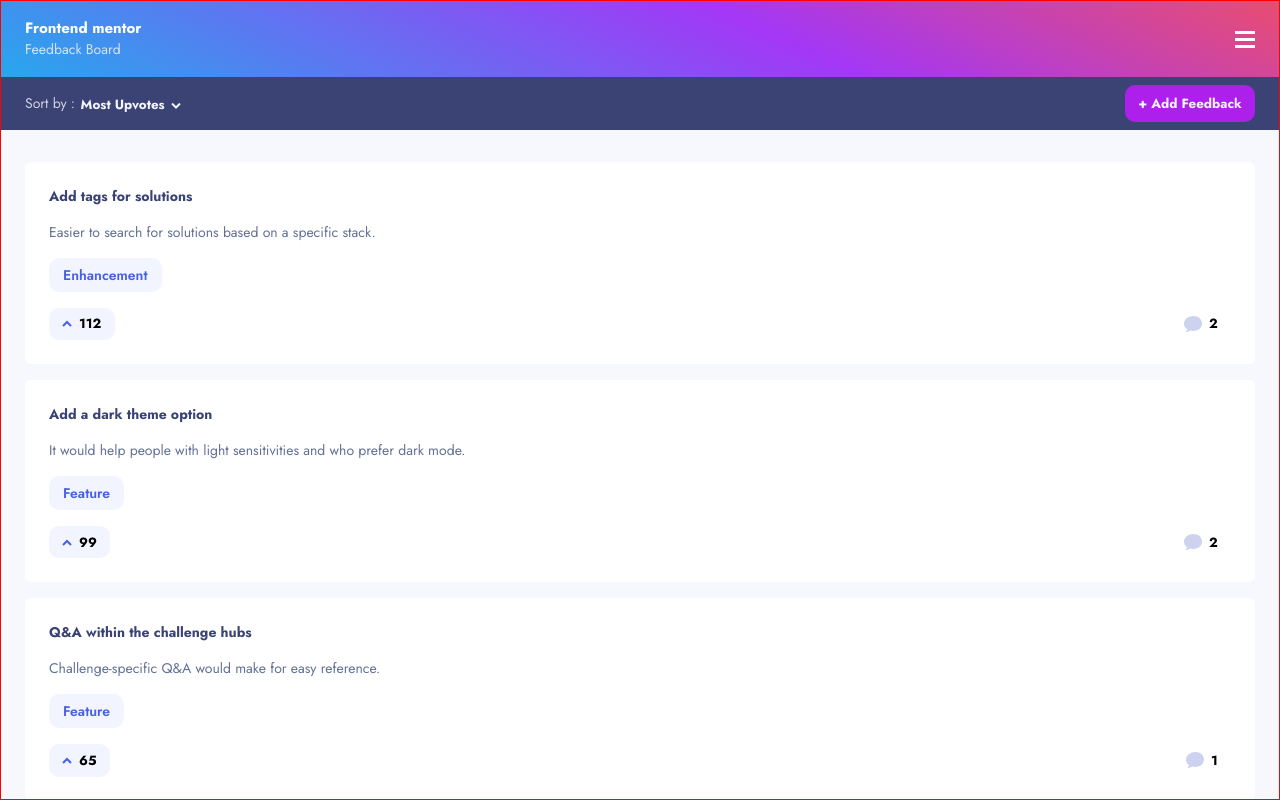
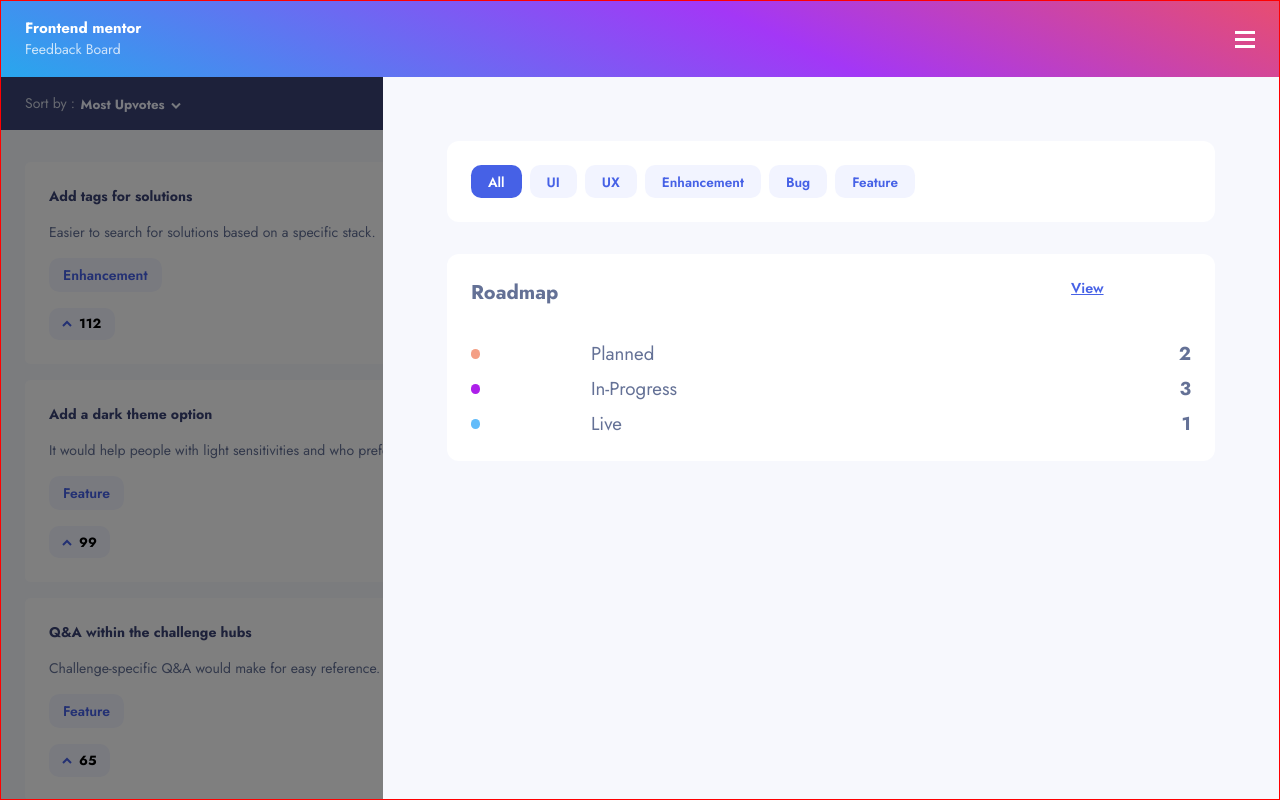
Before and after one commit to ReversalGM/product-feedback-app, a React (Vite) app: page / in a window 1280 px wide. Both pictures are taken after a click on the button 1245 px from the left and 39 px from the top of the page. Built offline with nearby package versions, Linux system fonts and the light colour scheme.

Commit message:
style: Improve header menu appearance and functionality, add animations.

```diff
--- a/src/components-pages/FeedbackMain/FeedbackMain.css
+++ b/src/components-pages/FeedbackMain/FeedbackMain.css
@@ -17,6 +17,8 @@
   background-size: cover;
   color: var(--primary-white);
   padding: 1rem 1.5rem;
+  /* make header and header menu appear above filters and feedback list */
+  z-index: 1;
 }
 
 .feedback__header-title {
@@ -38,18 +40,41 @@
   background: transparent;
 }
 
+.feedback__menu-backdrop {
+  position: absolute;
+  top: 100%;
+  right: 0;
+  width: 100vw;
+  background: black;
+
+  overflow: hidden; /* Hide the element content, while height = 0 */
+  height: 0;
+  opacity: 0;
+  transition: height 0ms 300ms ease-out, opacity 300ms 0ms ease-out;
+}
+
+.feedback__menu-backdrop.opened {
+  height: 100vh;
+  opacity: 0.5;
+  transition: height 0ms 0ms ease-in, opacity 300ms 0ms ease-in;
+}
+
 .feedback__menu {
-  /* transform: translateX(100%); */
   position: absolute;
   background-color: var(--secondary-white);
   z-index: 1;
   top: 100%;
-
+  right: 0;
+  width: 70vw;
+  height: 100vh;
   padding: 5%;
+  transform: translateX(100%);
+  transition: transform 300ms ease-out;
 }
 
 .feedback__menu.opened {
   transform: none;
+  transition: transform 300ms ease-in;
 }
 
 .menu-group {
--- a/src/components-pages/FeedbackMain/FeedbackMain.jsx
+++ b/src/components-pages/FeedbackMain/FeedbackMain.jsx
@@ -36,7 +36,13 @@
           <img src="/src/assets/shared/mobile/icon-hamburger.svg"></img>
         </button>
 
-        {/* <div className={"feedback__menu" + (menuOpen ? " opened" : "")}>
+        <div
+          className={`feedback__menu-backdrop ${menuOpen && "opened"}`}
+          onClick={() => {
+            setMenuOpen(false)
+          }}
+        ></div>
+        <div className={`feedback__menu ${menuOpen && "opened"}`}>
           <div className="menu-group">
             <CategoryMenu
               categoryList={categoryList}
@@ -49,13 +55,8 @@
           <div className="menu-group">
             <RoadmapMenu />
           </div>
-        </div> */}
+        </div>
       </header>
-
-      {/* desktop header
-      <header>
-
-      </header> */}
       <div className="feedback__filter">
         <span className="feedback__filter-text">
           Sort by :
```
